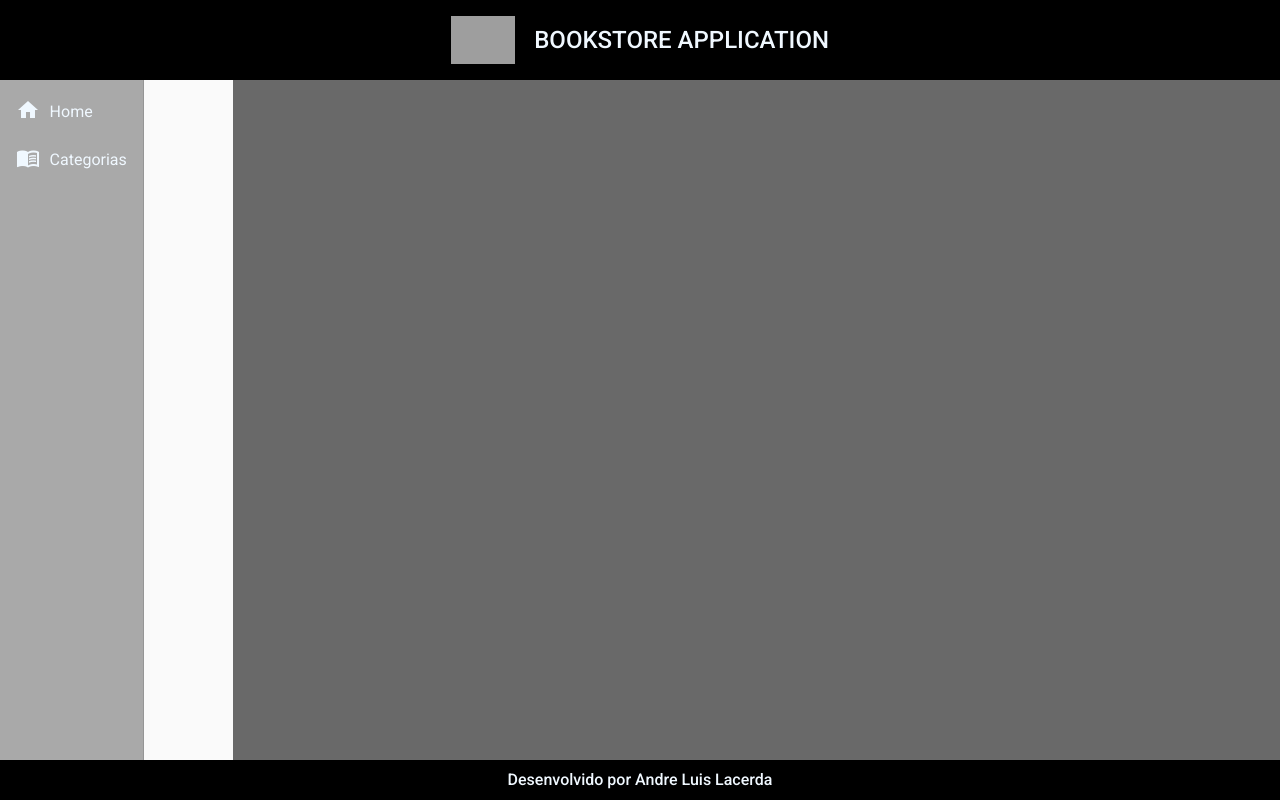
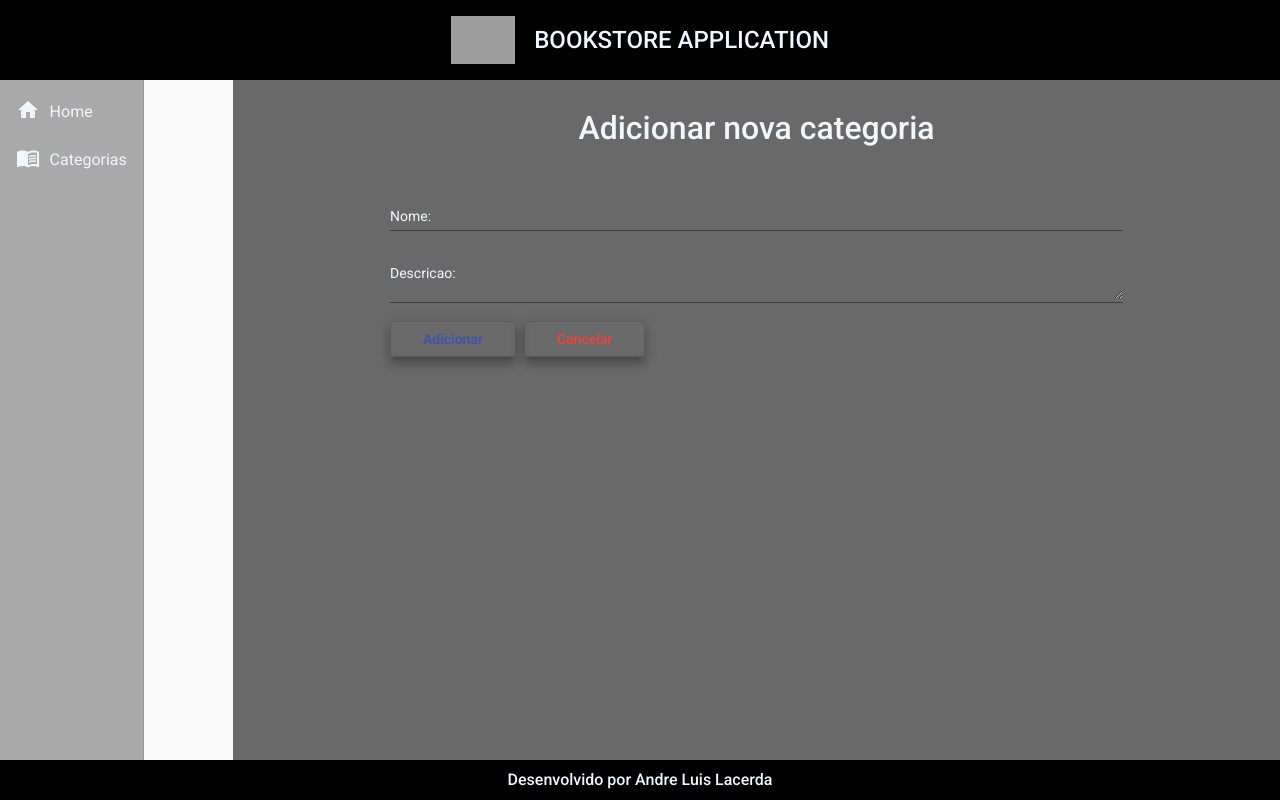
Before and after one commit to sirAndre1337/bookstore-api, an Angular app in the folder frontend/: page /categorias/create in a window 1280 px wide. Before the commit this address led to /. Built offline with nearby package versions, Linux system fonts and the light colour scheme; grey boxes are pictures that could not be loaded.

Commit message:
Categoria create finalizado

```diff
--- /dev/null
+++ b/frontend/src/app/components/views/categoria/categoria-create/categoria-create.component.css
@@ -0,0 +1,30 @@
+form {
+    text-align: center;
+    width: 70%;
+    margin: 2rem auto 0 auto;
+}
+
+h1 {
+    font-size: 2rem;
+    font-weight: 500;
+    margin-bottom: 3rem;
+}
+
+.form {
+    width: 100%;
+}
+
+.buttons {
+    width: 100%;
+    text-align: start;
+}
+
+button {
+    margin-right: .5rem;
+    padding-right: 2rem;
+    padding-left: 2rem;
+}
+
+.texto {
+    color: aliceblue;
+}
--- /dev/null
+++ b/frontend/src/app/components/views/categoria/categoria-create/categoria-create.component.html
@@ -0,0 +1,41 @@
+<form action="">
+  <h1>Adicionar nova categoria</h1>
+  <mat-form-field class="form">
+    <mat-label class="texto">Nome:</mat-label>
+    <input
+      matInput
+      [(ngModel)]="categoria.name"
+      type="text"
+      name="name"
+      placeholder="Ex. Computacao"
+    />
+  </mat-form-field>
+  <mat-form-field class="form">
+    <mat-label class="texto">Descricao:</mat-label>
+    <textarea
+      matInput
+      [(ngModel)]="categoria.description"
+      type="text"
+      name="description"
+      placeholder="Ex. Livros de Computacao"
+    ></textarea>
+  </mat-form-field>
+  <div class="buttons">
+    <button
+      (click)="create()"
+      class="mat-elevation-z8"
+      mat-stroked-button
+      color="primary"
+    >
+      Adicionar
+    </button>
+    <button
+      (click)="cancel()"
+      class="mat-elevation-z8"
+      mat-stroked-button
+      color="warn"
+    >
+      Cancelar
+    </button>
+  </div>
+</form>
--- /dev/null
+++ b/frontend/src/app/components/views/categoria/categoria-create/categoria-create.component.ts
@@ -0,0 +1,38 @@
+import { Component, OnInit } from "@angular/core";
+import { Router } from "@angular/router";
+import { Categoria } from "../categoria.model";
+import { CategoriaService } from "../categoria.service";
+
+@Component({
+  selector: "app-categoria-create",
+  templateUrl: "./categoria-create.component.html",
+  styleUrls: ["./categoria-create.component.css"],
+})
+export class CategoriaCreateComponent implements OnInit {
+  categoria: Categoria = {
+    name: "",
+    description: "",
+  };
+
+  constructor(private service: CategoriaService, private route: Router) {}
+
+  ngOnInit(): void {}
+
+  create(): void {
+    this.service.create(this.categoria).subscribe(
+      (resposta) => {
+        this.route.navigate(["categorias"]);
+        this.service.mensagem("Categoria criada com sucesso!");
+      },
+      (err) => {
+        for (let i = 0; i < err.error.erros.length; i++) {
+          this.service.mensagem(err.error.erros[i].message);
+        }
+      }
+    );
+  }
+
+  cancel(): void {
+    this.route.navigate(["categorias"]);
+  }
+}
--- a/frontend/src/app/components/views/categoria-read/categoria-read.component.html
+++ b/frontend/src/app/components/views/categoria/categoria-read/categoria-read.component.html
@@ -1,9 +1,9 @@
 <div class="content">
   <div class="title">
-    <h1>Categoria</h1>
+    <h1>Categorias Cadastradas</h1>
   </div>
 
-  <button class="mat-elevation-z8" mat-stroked-button color="accent">
+  <button class="mat-elevation-z8" mat-stroked-button color="accent" (click)="navegarParaCategoriaCreate()">
     Add Categoria
   </button>
 
--- a/frontend/src/app/components/views/categoria-read/categoria-read.component.ts
+++ b/frontend/src/app/components/views/categoria/categoria-read/categoria-read.component.ts
@@ -1,6 +1,7 @@
 import { Component, OnInit } from "@angular/core";
-import { Categoria } from "./categoria.model";
-import { CategoriaService } from "./categoria.service";
+import { Router } from "@angular/router";
+import { Categoria } from "../categoria.model";
+import { CategoriaService } from "../categoria.service";
 
 @Component({
   selector: "app-categoria-read",
@@ -10,9 +11,9 @@ import { CategoriaService } from "./categoria.service";
 export class CategoriaReadComponent implements OnInit {
   categorias: Categoria[] = [];
 
-  displayedColumns: string[] = ["id", "name", "description", "books" , "action"];
+  displayedColumns: string[] = ["id", "name", "description", "books", "action"];
 
-  constructor(private service: CategoriaService) {}
+  constructor(private service: CategoriaService, private router: Router) {}
 
   ngOnInit(): void {
     this.findall();
@@ -24,4 +25,8 @@ export class CategoriaReadComponent implements OnInit {
       this.categorias = resposta;
     });
   }
+
+  navegarParaCategoriaCreate() {
+    this.router.navigate(["categorias/create"]);
+  }
 }
--- a/frontend/src/app/components/views/categoria-read/categoria.service.ts
+++ b/frontend/src/app/components/views/categoria/categoria.service.ts
@@ -1,5 +1,6 @@
 import { HttpClient } from "@angular/common/http";
 import { Injectable } from "@angular/core";
+import { MatSnackBar } from "@angular/material/snack-bar";
 import { Observable } from "rxjs";
 import { environment } from "src/environments/environment";
 import { Categoria } from "./categoria.model";
@@ -10,10 +11,23 @@ import { Categoria } from "./categoria.model";
 export class CategoriaService {
   baseUrl: String = environment.baseUrl;
 
-  constructor(private http: HttpClient) {}
+  constructor(private http: HttpClient, private _snack: MatSnackBar) {}
 
   findall(): Observable<Categoria[]> {
     const url = `${this.baseUrl}/category`;
     return this.http.get<Categoria[]>(url);
   }
+
+  create(categoria: Categoria): Observable<Categoria> {
+    const url = `${this.baseUrl}/category`;
+    return this.http.post<Categoria>(url, categoria);
+  }
+
+  mensagem(str: String): void {
+    this._snack.open(`${str}`, "OK", {
+      horizontalPosition: "end",
+      verticalPosition: "top",
+      duration: 3000,
+    });
+  }
 }
```
Also changed, not shown: frontend/src/app/app-routing.module.ts (+6 -1 lines), frontend/src/app/app.module.ts (+11 -1 lines), frontend/src/app/components/views/categoria/categoria-read/categoria-read.component.css (renamed from frontend/src/app/components/views/categoria-read/categoria-read.component.css), frontend/src/app/components/views/categoria/categoria.model.ts (renamed from frontend/src/app/components/views/categoria-read/categoria.model.ts).
